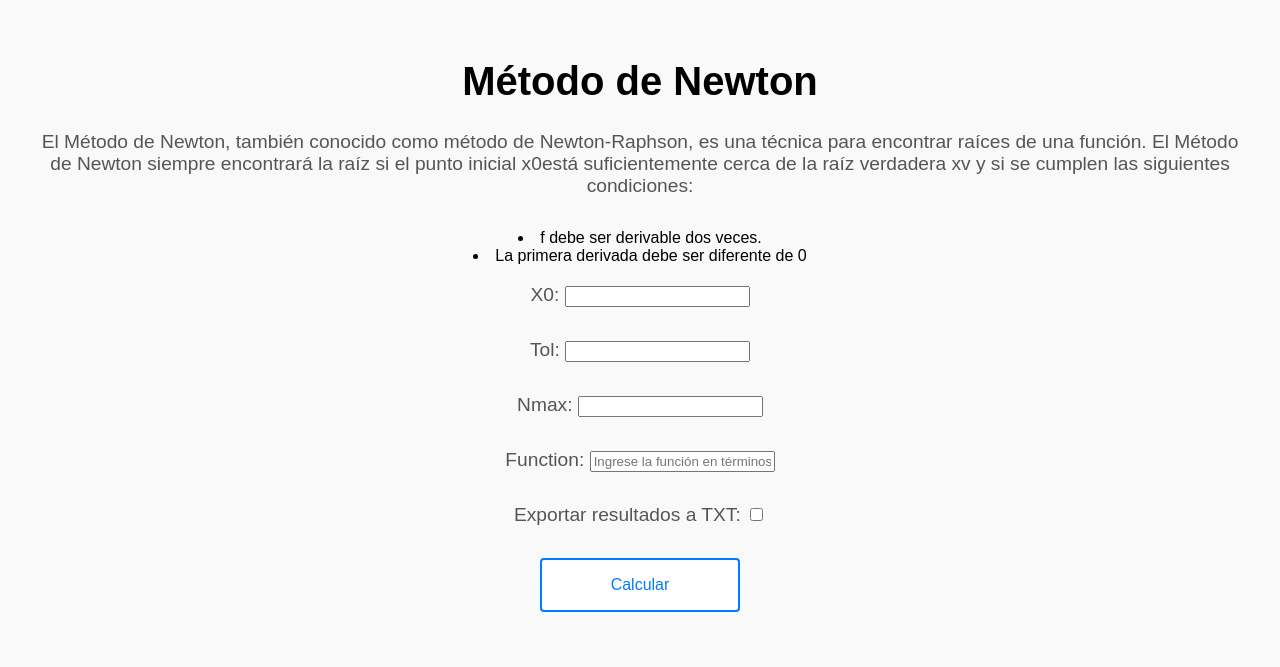
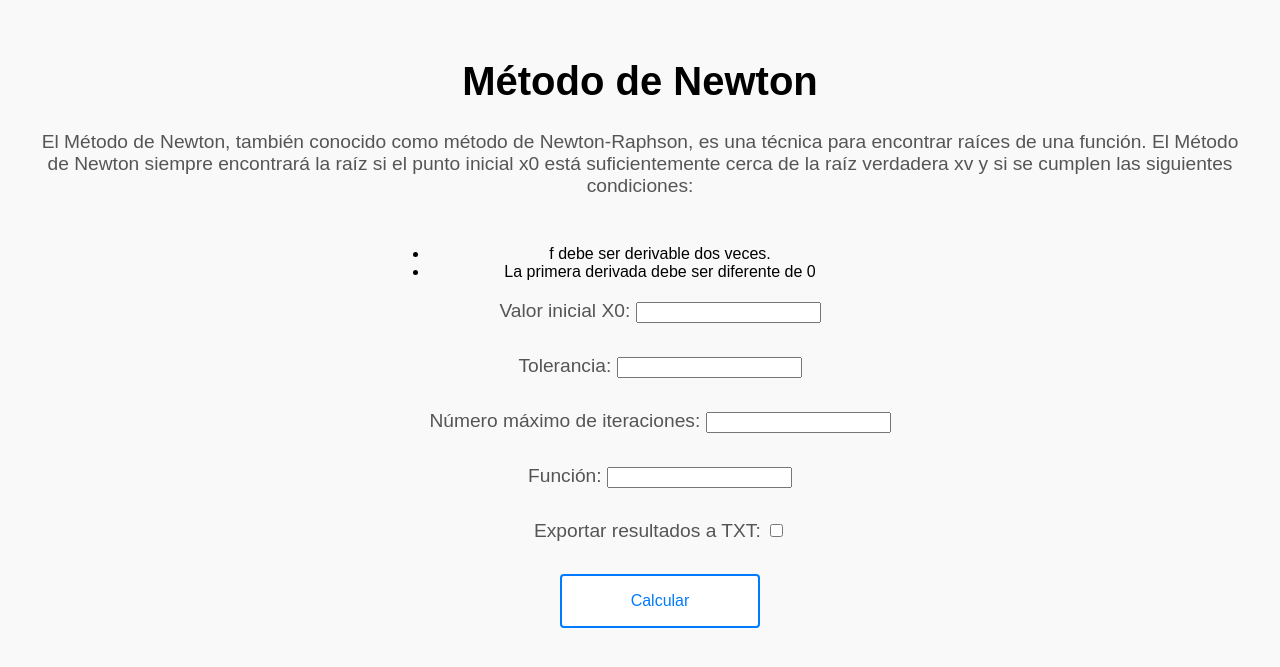
Before and after one commit to Moidah/Pagina_Analisis, a Django app: page /newton/ in a window 1280 px wide. Shown: the part 70-737 px from the top of the page. Run offline with Django 4.2, Linux system fonts and the light colour scheme.

Commit message:
metodos mejorados

```diff
--- a/pages/templates/newton.html
+++ b/pages/templates/newton.html
@@ -1,24 +1,20 @@
 {% extends 'base.html' %}
-
 {% block title %}Método de Newton{% endblock %}
 
 {% block content %}
 <h1>Método de Newton</h1>
-<p>El Método de Newton, también conocido como método de Newton-Raphson, es una técnica para encontrar raíces de una función. El Método de Newton siempre encontrará la raíz si el punto inicial x0está suficientemente cerca de la raíz verdadera xv  y si se cumplen las siguientes condiciones:</p>
+<p>El Método de Newton, también conocido como método de Newton-Raphson, es una técnica para encontrar raíces de una función. El Método de Newton siempre encontrará la raíz si el punto inicial x0 está suficientemente cerca de la raíz verdadera xv y si se cumplen las siguientes condiciones:</p>
+<ul>
     <li>f debe ser derivable dos veces.</li>
     <li>La primera derivada debe ser diferente de 0</li>
-
 <form method="post">
     {% csrf_token %}
     {{ form.as_p }}
     <button type="submit" class="btn">Calcular</button>
 </form>
 
-{% if result %}
-    <h2>Resultado:</h2>
-    <p>Raíz aproximada: {{ result.0 }}</p>
-    <p>Número de iteraciones: {{ result.1 }}</p>
-    <p>Error: {{ result.2 }}</p>
+{% if error %}
+    <div class="error">{{ error }}</div>
 {% endif %}
 
 {% if iterations %}
@@ -27,9 +23,8 @@
         <thead>
             <tr>
                 <th>Iteración</th>
-                <th>Xant</th>
-                <th>Xact</th>
-                <th>f(Xact)</th>
+                <th>X0</th>
+                <th>F(X0)</th>
                 <th>Error</th>
             </tr>
         </thead>
@@ -44,4 +39,5 @@
         </tbody>
     </table>
 {% endif %}
+
 {% endblock %}
--- a/pages/views.py
+++ b/pages/views.py
@@ -184,10 +184,11 @@ class BiseccionPageView(TemplateView):
 
 #---------PUNTO_FIJO--------------------
 class PuntoFijoForm(forms.Form):
-    x0 = forms.FloatField(label='X0', required=True)
-    tol = forms.FloatField(label='Tol', required=True)
-    Nmax = forms.IntegerField(label='Nmax', required=True)
-    g = forms.CharField(label='Function g(x)', required=True, widget=forms.TextInput(attrs={'placeholder': 'Ingrese la función g(x)'}))
+    x0 = forms.FloatField(label='Valor inicial X0', required=True)
+    tol = forms.FloatField(label='Tolerancia', required=True)
+    niter = forms.IntegerField(label='Número máximo de iteraciones', required=True)
+    f = forms.CharField(label='Función f(x)', required=True)
+    g = forms.CharField(label='Función g(x)', required=True)
     export = forms.BooleanField(label='Exportar resultados a TXT', required=False)
 
 class PuntoFijoPageView(TemplateView):
@@ -204,52 +205,41 @@ class PuntoFijoPageView(TemplateView):
         if form.is_valid():
             x0 = form.cleaned_data['x0']
             tol = form.cleaned_data['tol']
-            Nmax = form.cleaned_data['Nmax']
+            niter = form.cleaned_data['niter']
+            f_str = form.cleaned_data['f']
             g_str = form.cleaned_data['g']
             export = form.cleaned_data['export']
 
             x = sp.symbols('x')
+            f = sp.sympify(f_str)
             g = sp.sympify(g_str)
-            f = (x)**2 - 100
 
-            def Cre_o_Decre(f, x0):
-                return sp.diff(f, x).subs(x, x0) > 0
+            def punto_fijo(f, g, x0, tol, niter):
+                iteraciones = []
+                i = 0
+                error = tol + 1
+                iteraciones.append([i, x0, f.subs(x, x0), error])
+                while i < niter and error > tol:
+                    xn = g.subs(x, x0)
+                    i += 1
+                    error = abs(xn - x0)
+                    iteraciones.append([i, xn, f.subs(x, xn), error])
+                    x0 = xn
+                return iteraciones
 
-            def PuntoFijo(g, x0, tol, Nmax):
-                # Inicialización
-                xant = x0
-                E = 1000
-                cont = 0
-                iteraciones = []
-
-                # Ciclo
-                while E > tol and cont < Nmax:
-                    xact = g.subs(x, xant)
-                    E = abs(xact - xant)
-                    cont += 1
-                    iteraciones.append((cont, xant, xact, E))
-                    xant = xact
-
-                return [xact, cont, E], iteraciones
-
-            creciente = Cre_o_Decre(f, x0)
-            (xact, cont, E), iteraciones = PuntoFijo(g, x0, tol, Nmax)
-            result = f"Convergió a {xact} con una tolerancia de {tol}" if E < tol else f"No convergió después de {Nmax} iteraciones"
-
-            context['creciente'] = "La función es creciente en el punto inicial" if creciente else "La función es decreciente en el punto inicial"
-            context['result'] = result
-            context['iterations'] = iteraciones
+            iteraciones = punto_fijo(f, g, x0, tol, niter)
+            result = iteraciones[-1][1] if iteraciones else []
 
             if export:
                 response = HttpResponse(content_type='text/plain')
                 response['Content-Disposition'] = 'attachment; filename="resultados_puntofijo.txt"'
-                response.write(f"{context['creciente']}\n")
-                response.write(f"Resultado: {result}\n")
-                response.write("Iteración\tXant\tXact\tError\n")
+                response.write("Iteración\tX0\tF(X0)\tTolerancia\n")
                 for row in iteraciones:
-                    response.write("\t".join(map(str, row)) + "\n")
+                    response.write(f"{row[0]}\t{row[1]}\t{row[2]}\t{row[3]}\n")
                 return response
 
+            context['result'] = result
+            context['iterations'] = iteraciones
             context['form'] = form
         else:
             context['form'] = form
@@ -346,12 +336,11 @@ class ReglaFalsaPageView(TemplateView):
 
 #----------NEWTON----------------------
 class NewtonForm(forms.Form):
-    x0 = forms.FloatField(label='X0', required=True)
-    tol = forms.FloatField(label='Tol', required=True)
-    Nmax = forms.IntegerField(label='Nmax', required=True)
-    fun = forms.CharField(label='Function', required=True, widget=forms.TextInput(attrs={'placeholder': 'Ingrese la función en términos de x'}))
+    x0 = forms.FloatField(label='Valor inicial X0', required=True)
+    tol = forms.FloatField(label='Tolerancia', required=True)
+    niter = forms.IntegerField(label='Número máximo de iteraciones', required=True)
+    fun = forms.CharField(label='Función', required=True)
     export = forms.BooleanField(label='Exportar resultados a TXT', required=False)
-
 class NewtonPageView(TemplateView):
     template_name = 'newton.html'
 
@@ -366,52 +355,52 @@ class NewtonPageView(TemplateView):
         if form.is_valid():
             x0 = form.cleaned_data['x0']
             tol = form.cleaned_data['tol']
-            Nmax = form.cleaned_data['Nmax']
+            niter = form.cleaned_data['niter']
             fun_str = form.cleaned_data['fun']
             export = form.cleaned_data['export']
 
             x = sp.symbols('x')
             f = sp.sympify(fun_str)
 
-            def Newton(f, x0, tol, Nmax):
-                xant = x0
-                fant = f.subs(x, xant)
-                E = 1000
-                cont = 0
+            def newton(x0, tol, niter, f):
                 iteraciones = []
+                i = 0
+                error = tol + 1
+                iteraciones.append([i, x0, f.subs(x, x0), error])
+                try:
+                    diff_x = sp.diff(f, x)
+                except:
+                    return "Error: No se pudo derivar la función", iteraciones
 
-                while E > tol and cont < Nmax:
-                    xact = xant - fant / (sp.diff(f, x).subs(x, xant))
-                    fact = f.subs(x, xact)
-                    E = abs(xact - xant)
-                    cont += 1
-                    iteraciones.append((cont, float(xant), float(xact), float(fact), float(E)))
-                    xant = xact
-                    fant = fact
+                try:
+                    while i < niter and error > tol and f.subs(x, x0) != 0:
+                        eval_diff = diff_x.subs(x, x0)
+                        xn = x0 - (f.subs(x, x0) / eval_diff)
+                        i += 1
+                        error = abs(xn - x0)
+                        iteraciones.append([i, xn, f.subs(x, xn), error])
+                        x0 = xn
+                    return None, iteraciones
+                except:
+                    return "Error: Problema con la derivada durante la iteración", iteraciones
 
-                return [float(xact), cont, float(E)], iteraciones
-
-            result, iteraciones = Newton(f, x0, tol, Nmax)
+            error_message, iteraciones = newton(x0, tol, niter, f)
 
             if export:
                 response = HttpResponse(content_type='text/plain')
                 response['Content-Disposition'] = 'attachment; filename="resultados_newton.txt"'
-                response.write(f"Raíz aproximada: {result[0]}\n")
-                response.write(f"Número de iteraciones: {result[1]}\n")
-                response.write(f"Error: {result[2]}\n")
-                response.write("Iteración\tXant\tXact\tf(Xact)\tError\n")
+                response.write("Iteración\tX0\tF(X0)\tTolerancia\n")
                 for row in iteraciones:
-                    response.write("\t".join(map(str, row)) + "\n")
+                    response.write(f"{row[0]}\t{row[1]}\t{row[2]}\t{row[3]}\n")
                 return response
 
-            context['result'] = result
+            context['error'] = error_message
             context['iterations'] = iteraciones
             context['form'] = form
         else:
             context['form'] = form
 
         return render(request, self.template_name, context)
-
 
 #---------SECANTE---------------------------------
 class SecanteForm(forms.Form):
```
Also changed, not shown: pages/templates/puntofijo.html (+5 -6 lines).
